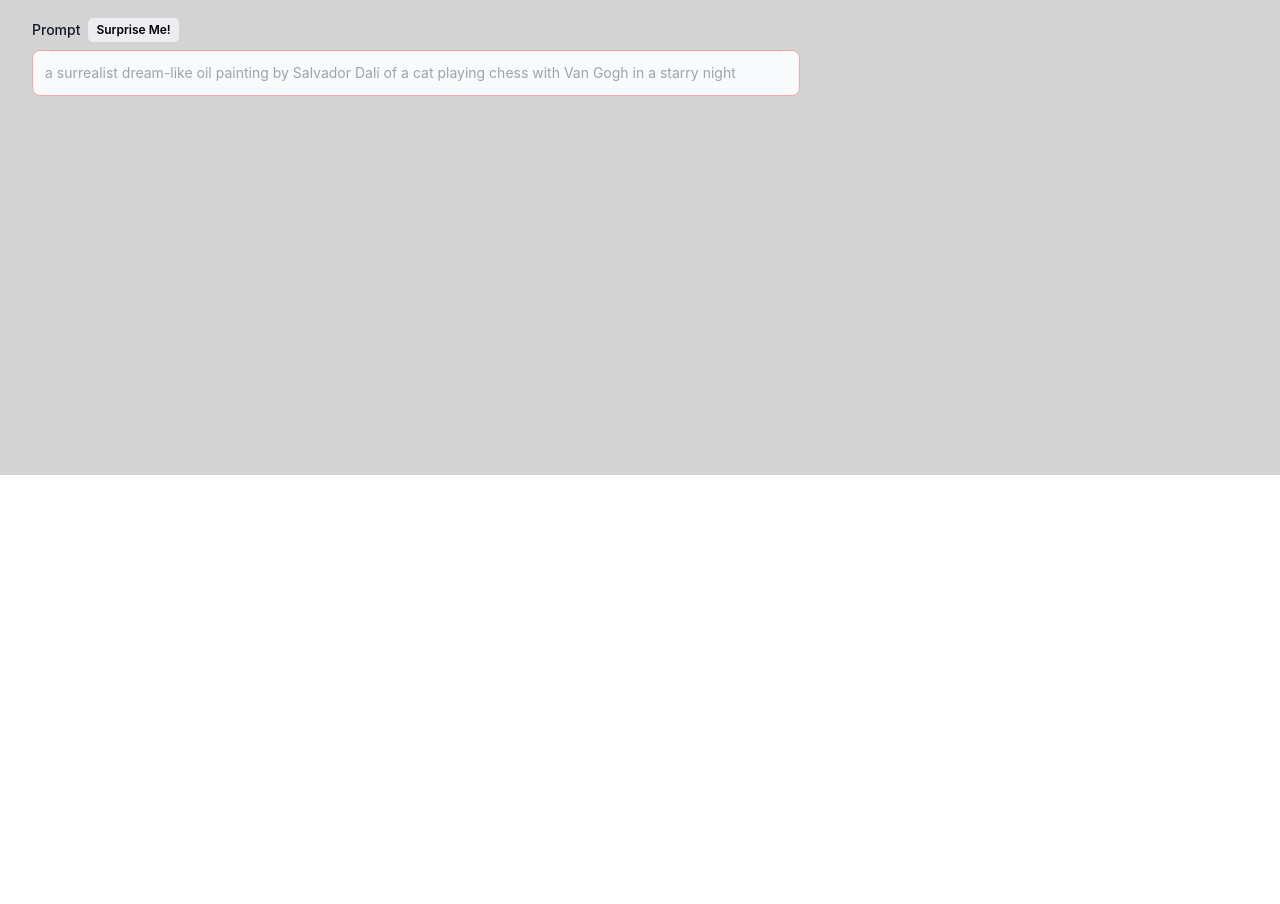
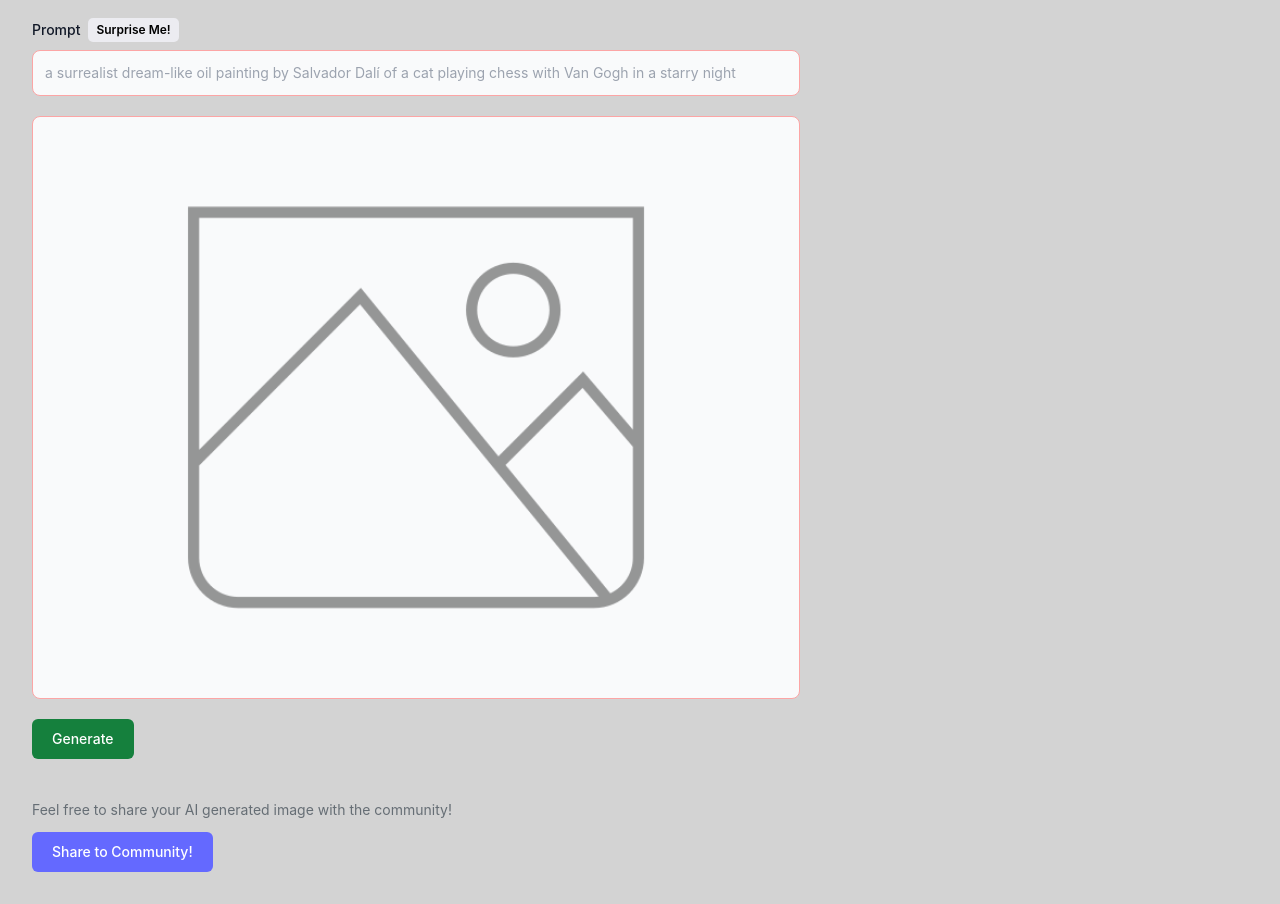
Before and after one commit to min-hinthar/AI-Image-Generation-MERN-App, a React (Vite) app in the folder client/: page /create-post in a window 1280 px wide. Shown: the part 325-1229 px from the top of the page. Before the commit the page ends 800 px from the top, so only its background shows below. Built offline with nearby package versions, Linux system fonts and the light colour scheme; a web font is replaced by a local one.

Commit message:
handleChange function updated e.target.value for name and prompt input, handelSurpriseMe function updated to getRandomPrompt and render on form, AI image preview div, generate and share buttons created

```diff
--- a/client/src/pages/CreatePost.jsx
+++ b/client/src/pages/CreatePost.jsx
@@ -17,20 +17,25 @@
   const [generatingImg, setGeneratingImg] = useState(false);
   const [loading, setLoading] = useState(false);
 
+  const generateImage = () => {
+
+  }
+
   const handleSubmit = () => {
 
   }
   const handleChange = (e) => {
-
+    setForm({ ...form, [e.target.name]: e.target.value })
   }
 
   const handleSurpriseMe = () => {
-
+    const randomPrompt = getRandomPrompt(form.prompt);
+    setForm({ ...form, prompt: randomPrompt })
   }
 
   return (
     <section className='max-w-7xl mx-auto'>
-        {/* Heading and Subtitle */}
+    {/* Heading and Subtitle */}
       <div>
         <h1 className='font-extrabold text-[#222328] text-[32px]'>
           Create AI Images
@@ -39,7 +44,7 @@
           Explore to test out your very own DALL-E OpenAI generated images! Share your creativity with the community!
         </p>
       </div>
-
+    {/* Name and Prompt FormFields */}
       <form className='mt-16 max-w-3xl' onSubmit={handleSubmit}>
         <div className='flex flex-col gap-5'>
           <FormField
@@ -60,6 +65,50 @@
             isSurpriseMe
             handleSurpriseMe={handleSurpriseMe}
           />
+        {/* AI Image */}
+          <div className='relative bg-gray-50 border border-red-300 text-gray-900 text-sm rounded-lg focus:ring-blue-500 focus:border-blue-500 w-100 p-3 h-100 flex justify-center items-center'>
+            {form.photo ? (
+              <img
+                src={form.photo}
+                alt={form.prompt}
+                className='w-full h-full object-contain'
+              />
+            ) : (
+              <img
+                src={preview}
+                alt='preview'
+                className='w-9/12 h-9/12 object-contain opacity-40'
+              />
+            )}
+
+            {generatingImg && (
+              <div className='absolute inset-0 z-0 flex justify-center items-center bg-[rgba(0,0,0,0.5)] rounded-lg'>
+                <Loader />
+              </div>
+            )}
+          </div>
+        </div>
+      {/* Submit Button */}
+        <div className='mt-5 flex gap-5'>
+          <button
+            type='button'
+            onClick={generateImage}
+            className='text-white bg-green-700 font-medium rounded-md text-sm w-full sm:w-auto px-5 py-2.5 text-center'
+          >
+            {generatingImg ? 'Generating...' : 'Generate'}
+          </button>
+        </div>
+      {/* Share Button */}
+        <div className='mt-10'>
+          <p className='mt-2 text-[#666e75] text-[14px]'>
+            Feel free to share your AI generated image with the community!
+          </p>
+          <button
+            type='submit'
+            className='mt-3 text-white bg-[#6469ff] font-medium rounded-md text-sm w-full sm:w-auto px-5 py-2.5 text-center'
+          >
+            {loading ? 'Sharing...' : 'Share to Community!'}
+          </button>
         </div>
       </form>
     </section>
```
